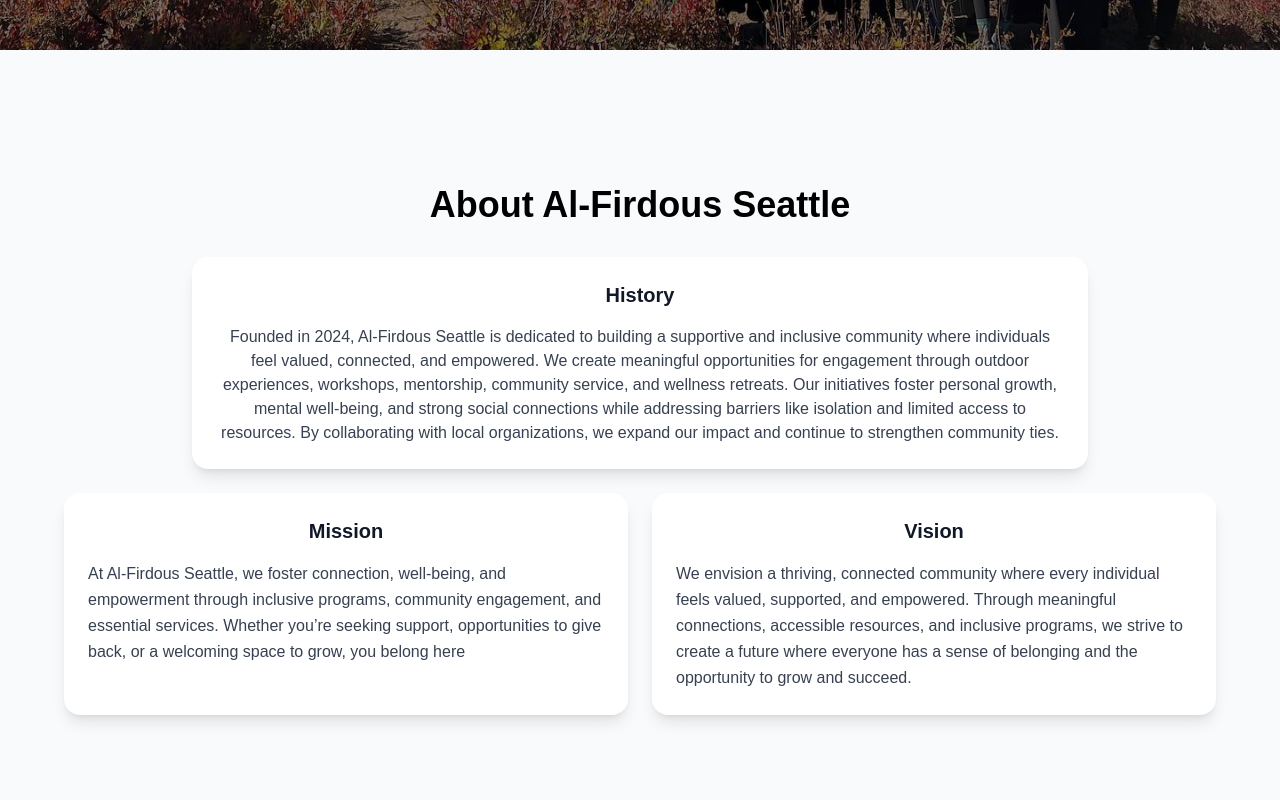
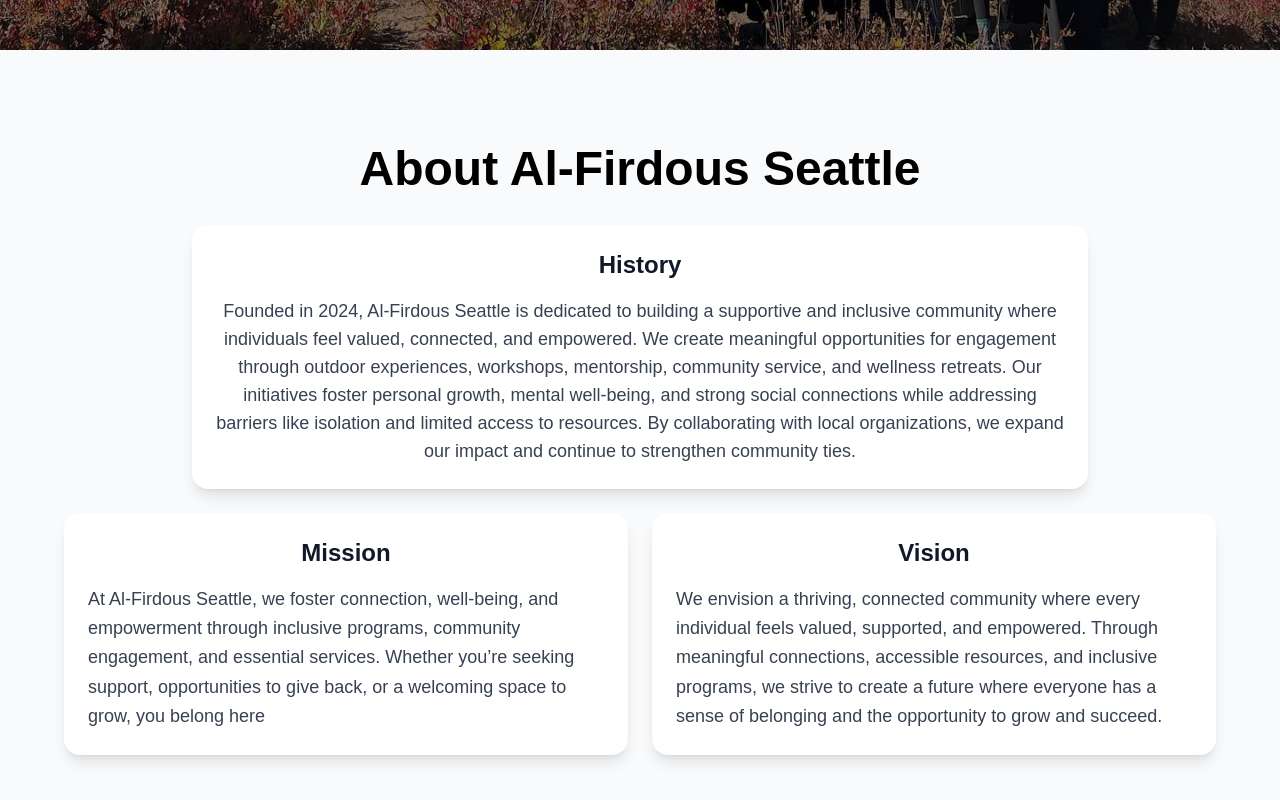
Before and after one commit to alfirdousSeattle/alfirdous-Seattle, a Next.js app: page / in a window 1280 px wide. Shown: the part 750-1550 px from the top of the page. Built offline with nearby package versions, Linux system fonts and the light colour scheme; what tailwindcss-animated would draw is missing.

Commit message:
font size bigger

```diff
--- a/app/aboutus.tsx
+++ b/app/aboutus.tsx
@@ -9,7 +9,7 @@ export default function AboutUs() {
         <div className="max-w-6xl mx-auto">
           {/* Header */}
           <div className="text-center mb-8">
-            <h2 className="text-3xl md:text-4xl font-bold mb-4 text-black">
+            <h2 className="text-4xl md:text-5xl font-bold mb-4 text-black">
               About Al-Firdous Seattle
             </h2>
           </div>
@@ -17,9 +17,9 @@ export default function AboutUs() {
           {/* History Section - Centered */}
           <div className="bg-white rounded-2xl shadow-lg p-6 mb-6 max-w-4xl mx-auto">
             <div className="text-center mb-4">
-              <h3 className="text-xl font-bold text-gray-900"> History</h3>
+              <h3 className="text-2xl font-bold text-gray-900"> History</h3>
             </div>
-            <p className="text-base text-gray-700 text-center">
+            <p className="text-lg text-gray-700 text-center">
             Founded in 2024, Al-Firdous Seattle is dedicated to building a supportive and inclusive community
             where individuals feel valued, connected, and empowered. We create meaningful opportunities for
             engagement through outdoor experiences, workshops, mentorship, community service, and wellness retreats.
@@ -34,9 +34,9 @@ export default function AboutUs() {
             {/* Mission */}
             <div className="bg-white rounded-2xl shadow-lg p-6">
               <div className="text-center mb-4">
-                <h3 className="text-xl font-bold text-gray-900"> Mission</h3>
+                <h3 className="text-2xl font-bold text-gray-900"> Mission</h3>
               </div>
-              <p className="text-base text-gray-700 leading-relaxed">
+              <p className="text-lg text-gray-700 leading-relaxed">
               At Al-Firdous Seattle, we foster connection, well-being, and
               empowerment through inclusive programs, community engagement, and
               essential services. Whether you’re seeking support, opportunities to
@@ -47,9 +47,9 @@ export default function AboutUs() {
             {/* Vision */}
             <div className="bg-white rounded-2xl shadow-lg p-6">
               <div className="text-center mb-4">
-                <h3 className="text-xl font-bold text-gray-900">Vision</h3>
+                <h3 className="text-2xl font-bold text-gray-900">Vision</h3>
               </div>
-              <p className="text-base text-gray-700 leading-relaxed">
+              <p className="text-lg text-gray-700 leading-relaxed">
               We envision a thriving, connected community where every
               individual feels valued, supported, and empowered. Through meaningful
               connections, accessible resources, and inclusive programs, we strive
```
